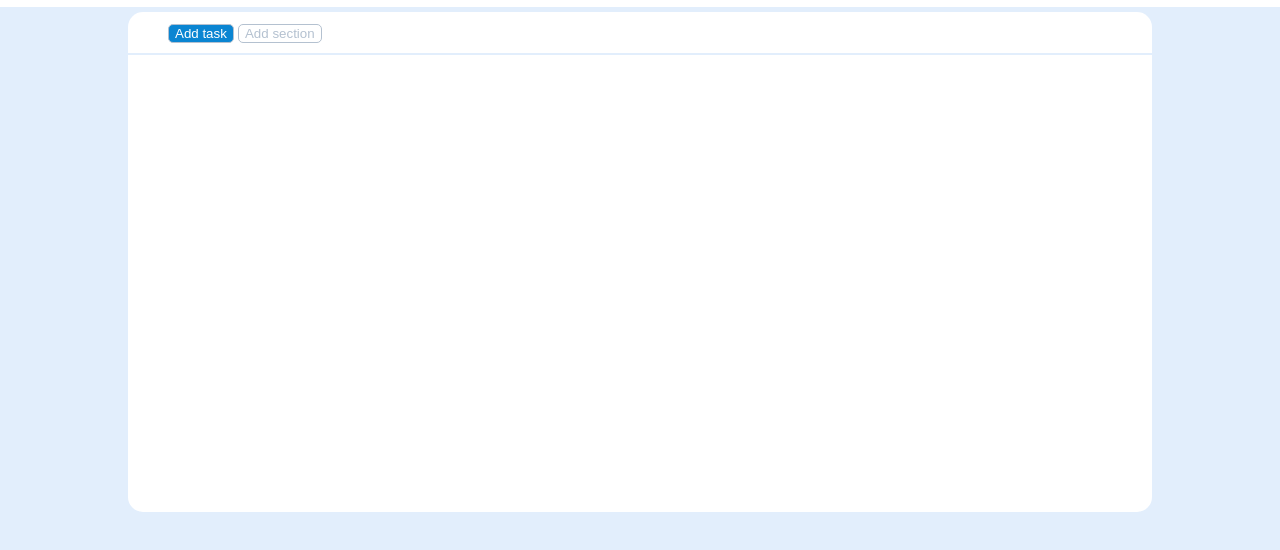
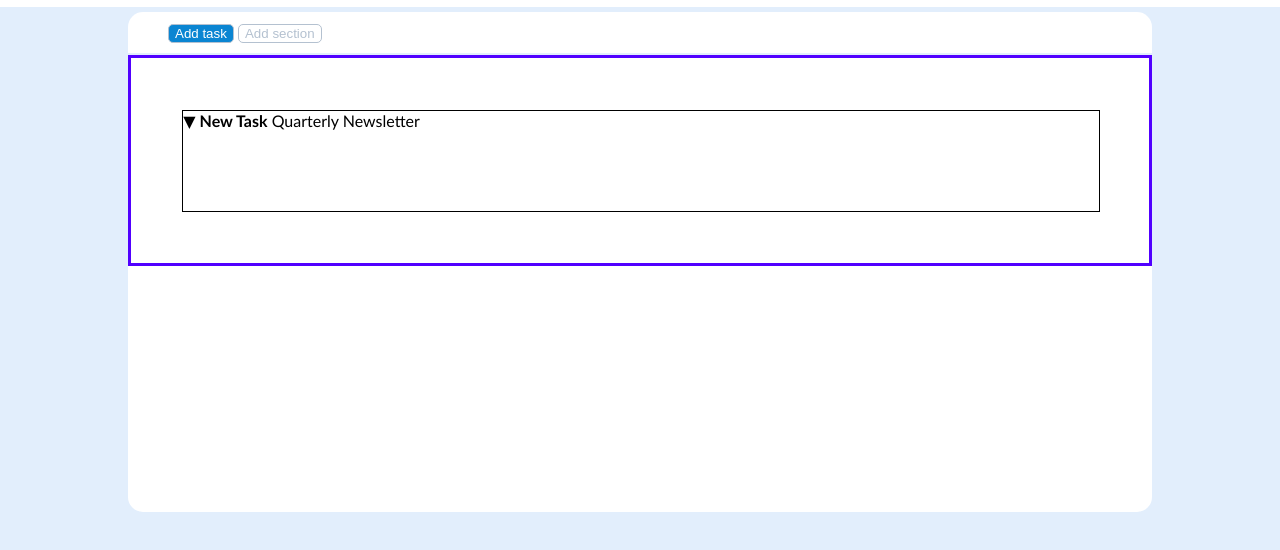
Before and after one commit to AlessandraMartera/html-css-toboolist, a plain HTML site: page index.html in a window 1280 px wide. Shown: the part 74-624 px from the top of the page. Drawn offline with Linux system fonts and the light colour scheme.

Commit message:
main, try task-section

```diff
--- a/css/style.css
+++ b/css/style.css
@@ -52,7 +52,7 @@ button.white-button {
 }
 
 /* task section */
-/* #task-section{
+#task-section{
     border: 3px solid rgb(81, 0, 255);
     padding: 5%;
 }
@@ -61,4 +61,4 @@ button.white-button {
     width: 100%;
     height: 100px;
     border: 1px solid rgb(0, 0, 0);
-} */
+}
--- a/index.html
+++ b/index.html
@@ -28,9 +28,9 @@
             <!-- main section -->
             <section id="task-section">
                 <!-- task main -->
-                <!-- <div class="task">
+                <div class="task">
                     <span>&#9660; <strong>New Task</strong></span>
-                    <span>Quarterly Newsletter</span> -->
+                    <span>Quarterly Newsletter</span>
                 </div>
 
             </section>
```
